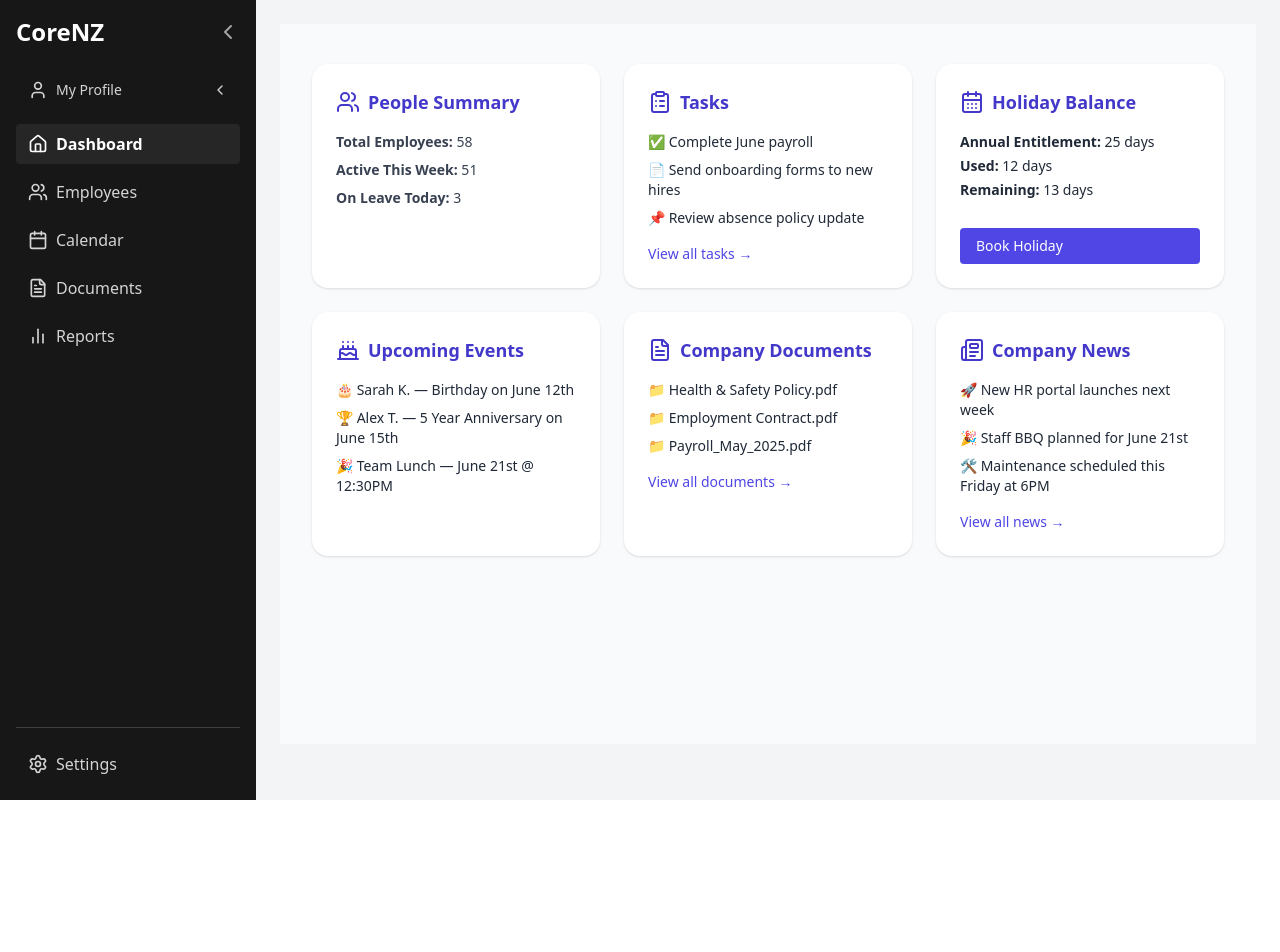
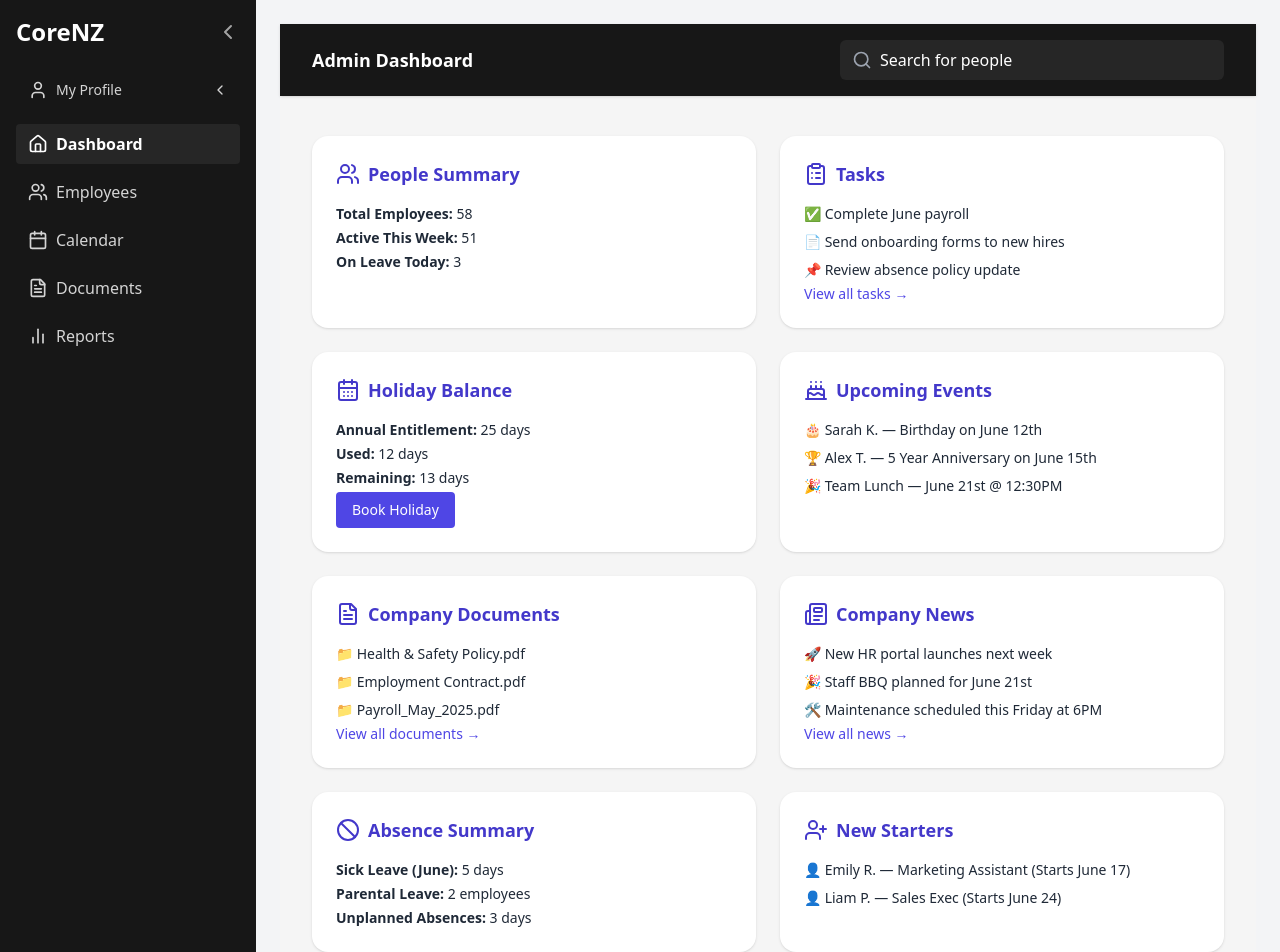
Before and after one commit to VacationReady/corenz-frontend, a Next.js app: page /dashboard in a window 1280 px wide. Shown: the top 952 px of the page. Before the commit the page ends 800 px from the top, so only its background shows below. Built offline with nearby package versions, Linux system fonts and the light colour scheme; no server answers.

Commit message:
UI: Finalised full admin dashboard with 9 panels and search bar

```diff
--- a/app/(withSidebar)/dashboard/page.tsx
+++ b/app/(withSidebar)/dashboard/page.tsx
@@ -1,4 +1,5 @@
 "use client";
+
 import {
   CalendarDays,
   ClipboardList,
@@ -6,110 +7,128 @@ import {
   Newspaper,
   Users,
   Cake,
+  AlertCircle,
+  UserPlus,
+  Ban,
+  Search,
 } from "lucide-react";
 import Link from "next/link";
 
 export default function AdminDashboardPage() {
   return (
-    <div className="w-full px-8 py-10 min-h-[90vh] bg-gray-50">
-      <div className="grid grid-cols-12 gap-6 max-w-screen-2xl mx-auto">
+    <div className="w-full min-h-screen bg-neutral-100">
+      {/* Top Bar */}
+      <div className="w-full bg-neutral-900 text-white px-8 py-4 flex justify-between items-center shadow sticky top-0 z-10">
+        <h1 className="text-lg font-semibold">Admin Dashboard</h1>
+        <div className="relative w-96">
+          <Search className="absolute top-2.5 left-3 w-5 h-5 text-gray-400" />
+          <input
+            type="text"
+            defaultValue="Search for people"
+            className="w-full bg-neutral-800 text-white placeholder-gray-400 pl-10 pr-4 py-2 rounded-md focus:outline-none focus:ring-2 focus:ring-indigo-500"
+          />
+        </div>
+      </div>
 
-        {/* People Summary */}
-        <div className="col-span-12 md:col-span-6 xl:col-span-4 bg-white rounded-2xl shadow p-6">
-          <div className="flex items-center mb-4 text-indigo-700">
-            <Users className="w-6 h-6 mr-2" />
-            <h2 className="text-lg font-semibold">People Summary</h2>
-          </div>
-          <div className="text-gray-700 space-y-2 text-sm">
+      {/* Grid Layout */}
+      <div className="px-8 py-10 grid grid-cols-12 gap-6 max-w-screen-2xl mx-auto">
+        {/* 1st Row */}
+        <DashboardCard title="People Summary" icon={<Users />} colSpan="4">
           <p><strong>Total Employees:</strong> 58</p>
           <p><strong>Active This Week:</strong> 51</p>
           <p><strong>On Leave Today:</strong> 3</p>
-          </div>
-        </div>
+        </DashboardCard>
 
-        {/* Tasks */}
-        <div className="col-span-12 md:col-span-6 xl:col-span-4 bg-white rounded-2xl shadow p-6">
-          <div className="flex items-center mb-4 text-indigo-700">
-            <ClipboardList className="w-6 h-6 mr-2" />
-            <h2 className="text-lg font-semibold">Tasks</h2>
-          </div>
-          <ul className="text-sm text-gray-800 space-y-2">
+        <DashboardCard title="Tasks" icon={<ClipboardList />} colSpan="4">
+          <ul className="space-y-2">
             <li>✅ Complete June payroll</li>
             <li>📄 Send onboarding forms to new hires</li>
             <li>📌 Review absence policy update</li>
           </ul>
-          <Link href="/tasks" className="block mt-4 text-sm text-indigo-600 hover:underline">
+          <Link href="/tasks" className="block mt-3 text-sm text-indigo-600 hover:underline">
             View all tasks →
           </Link>
-        </div>
+        </DashboardCard>
 
-        {/* Holiday Balance */}
-        <div className="col-span-12 md:col-span-6 xl:col-span-4 bg-white rounded-2xl shadow p-6 flex flex-col justify-between">
-          <div>
-            <div className="flex items-center mb-4 text-indigo-700">
-              <CalendarDays className="w-6 h-6 mr-2" />
-              <h2 className="text-lg font-semibold">Holiday Balance</h2>
-            </div>
-            <div className="text-sm text-gray-800 space-y-1">
+        <DashboardCard title="Holiday Balance" icon={<CalendarDays />} colSpan="4">
           <p><strong>Annual Entitlement:</strong> 25 days</p>
           <p><strong>Used:</strong> 12 days</p>
           <p><strong>Remaining:</strong> 13 days</p>
-            </div>
-          </div>
           <Link
             href="/calendar/book"
-            className="mt-4 inline-block bg-indigo-600 text-white text-sm px-4 py-2 rounded hover:bg-indigo-700 transition"
+            className="inline-block mt-3 bg-indigo-600 text-white text-sm px-4 py-2 rounded hover:bg-indigo-700"
           >
             Book Holiday
           </Link>
-        </div>
+        </DashboardCard>
 
-        {/* Upcoming Events */}
-        <div className="col-span-12 md:col-span-6 xl:col-span-4 bg-white rounded-2xl shadow p-6">
-          <div className="flex items-center mb-4 text-indigo-700">
-            <Cake className="w-6 h-6 mr-2" />
-            <h2 className="text-lg font-semibold">Upcoming Events</h2>
-          </div>
-          <ul className="text-sm text-gray-800 space-y-2">
+        {/* 2nd Row */}
+        <DashboardCard title="Upcoming Events" icon={<Cake />} colSpan="4">
+          <ul className="space-y-2">
             <li>🎂 Sarah K. — Birthday on June 12th</li>
             <li>🏆 Alex T. — 5 Year Anniversary on June 15th</li>
             <li>🎉 Team Lunch — June 21st @ 12:30PM</li>
           </ul>
-        </div>
+        </DashboardCard>
 
-        {/* Company Documents */}
-        <div className="col-span-12 md:col-span-6 xl:col-span-4 bg-white rounded-2xl shadow p-6">
-          <div className="flex items-center mb-4 text-indigo-700">
-            <FileText className="w-6 h-6 mr-2" />
-            <h2 className="text-lg font-semibold">Company Documents</h2>
-          </div>
-          <ul className="text-sm text-gray-800 space-y-2">
+        <DashboardCard title="Company Documents" icon={<FileText />} colSpan="4">
+          <ul className="space-y-2">
             <li>📁 Health & Safety Policy.pdf</li>
             <li>📁 Employment Contract.pdf</li>
             <li>📁 Payroll_May_2025.pdf</li>
           </ul>
-          <Link href="/documents" className="block mt-4 text-sm text-indigo-600 hover:underline">
+          <Link href="/documents" className="block mt-3 text-sm text-indigo-600 hover:underline">
             View all documents →
           </Link>
-        </div>
+        </DashboardCard>
 
-        {/* Company News */}
-        <div className="col-span-12 md:col-span-6 xl:col-span-4 bg-white rounded-2xl shadow p-6">
-          <div className="flex items-center mb-4 text-indigo-700">
-            <Newspaper className="w-6 h-6 mr-2" />
-            <h2 className="text-lg font-semibold">Company News</h2>
-          </div>
-          <ul className="text-sm text-gray-800 space-y-2">
+        <DashboardCard title="Company News" icon={<Newspaper />} colSpan="4">
+          <ul className="space-y-2">
             <li>🚀 New HR portal launches next week</li>
             <li>🎉 Staff BBQ planned for June 21st</li>
             <li>🛠 Maintenance scheduled this Friday at 6PM</li>
           </ul>
-          <Link href="/news" className="block mt-4 text-sm text-indigo-600 hover:underline">
+          <Link href="/news" className="block mt-3 text-sm text-indigo-600 hover:underline">
             View all news →
           </Link>
-        </div>
+        </DashboardCard>
 
+        {/* 3rd Row */}
+        <DashboardCard title="Absence Summary" icon={<Ban />} colSpan="4">
+          <p><strong>Sick Leave (June):</strong> 5 days</p>
+          <p><strong>Parental Leave:</strong> 2 employees</p>
+          <p><strong>Unplanned Absences:</strong> 3 days</p>
+        </DashboardCard>
+
+        <DashboardCard title="New Starters" icon={<UserPlus />} colSpan="4">
+          <ul className="space-y-2">
+            <li>👤 Emily R. — Marketing Assistant (Starts June 17)</li>
+            <li>👤 Liam P. — Sales Exec (Starts June 24)</li>
+          </ul>
+        </DashboardCard>
+
+        <DashboardCard title="Alerts & Compliance" icon={<AlertCircle />} colSpan="4">
+          <ul className="space-y-2">
+            <li>⚠️ 2 Right-to-Work documents expiring this month</li>
+            <li>🔔 1 overdue probation review</li>
+            <li>❗ 3 employee records missing address</li>
+          </ul>
+        </DashboardCard>
       </div>
     </div>
   );
 }
+
+function DashboardCard({ title, icon, children, colSpan }: { title: string; icon: React.ReactNode; children: React.ReactNode; colSpan: string; }) {
+  return (
+    <div className={`col-span-12 md:col-span-6 xl:col-span-${colSpan} bg-white rounded-2xl shadow p-6 h-full flex flex-col justify-between`}>
+      <div>
+        <div className="flex items-center mb-4 text-indigo-700">
+          <div className="w-6 h-6 mr-2">{icon}</div>
+          <h2 className="text-lg font-semibold">{title}</h2>
+        </div>
+        <div className="text-sm text-gray-800 space-y-1">{children}</div>
+      </div>
+    </div>
+  );
+}
```
Lines whose indentation alone changed are shown as unchanged.
